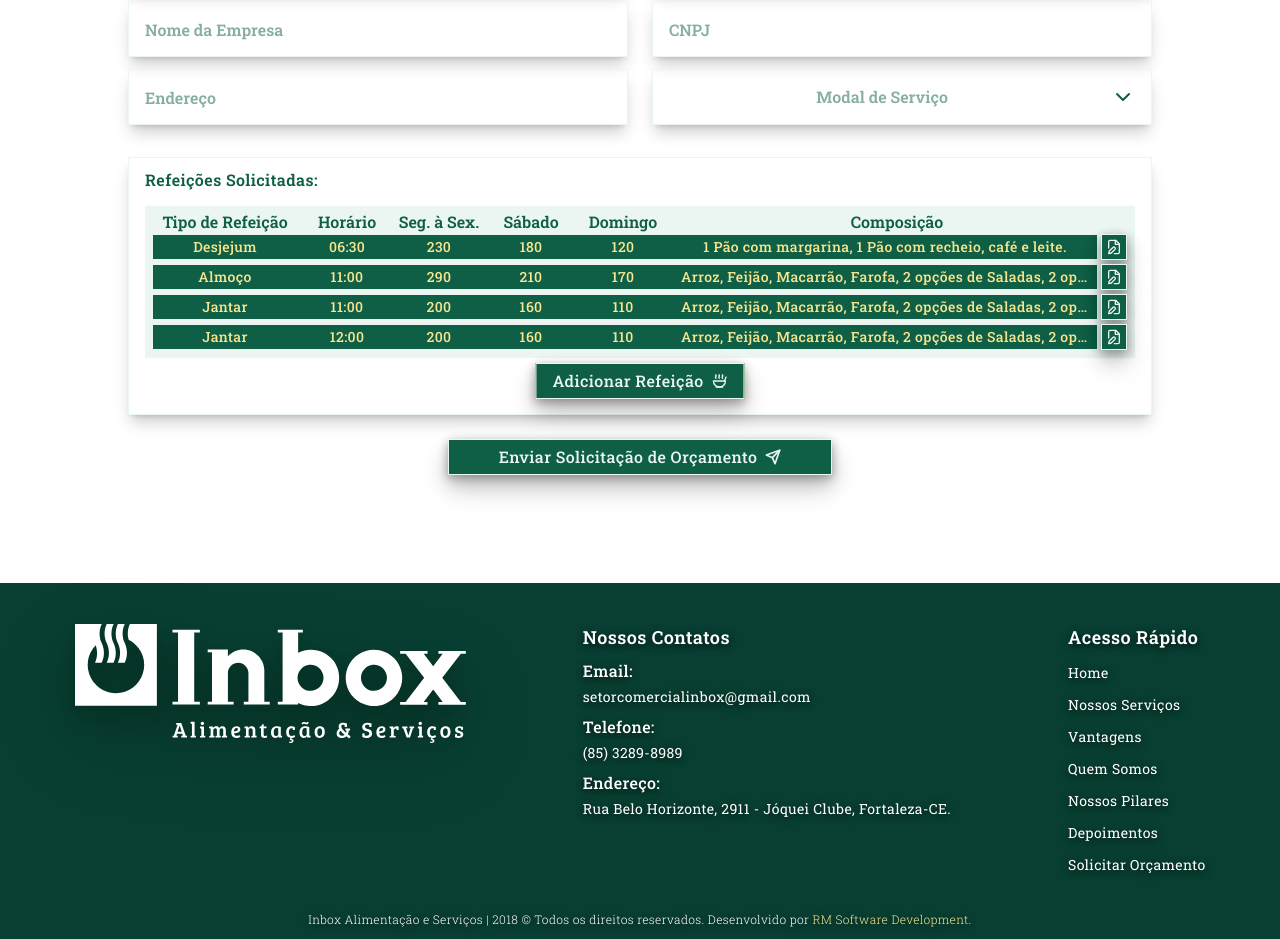
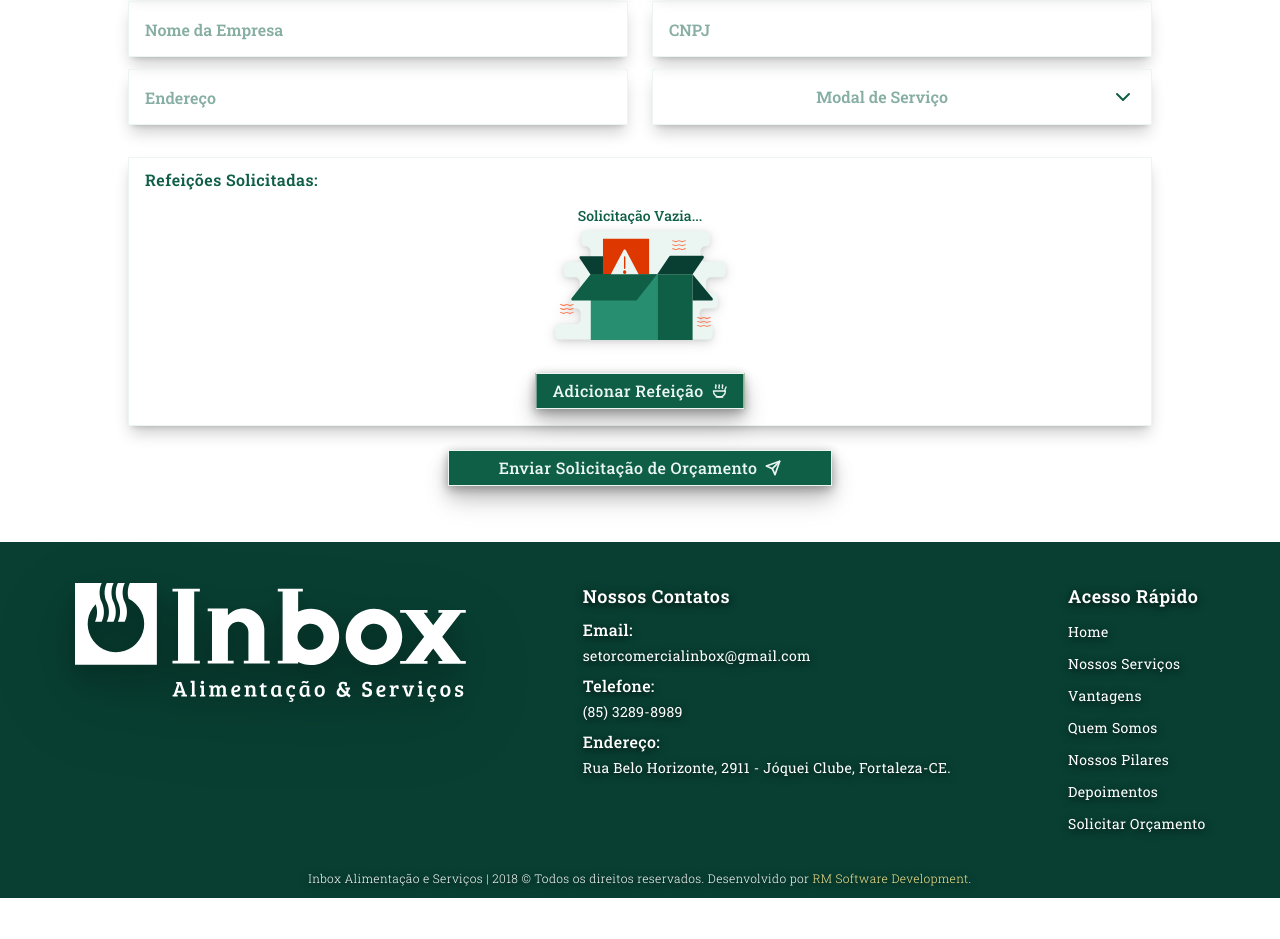
Before and after one commit to RafaelMariscal/inbox-website, a Next.js app: page / in a window 1280 px wide. Shown: the part 4017-4956 px from the top of the page. After the commit the page ends 4915 px from the top, so only its background shows below. Built offline with nearby package versions, Linux system fonts and the light colour scheme.

Commit message:
Add: MealsRequested CRUD

```diff
--- a/src/components/GetQuoteForm/Input/InputSelect.tsx
+++ b/src/components/GetQuoteForm/Input/InputSelect.tsx
@@ -14,6 +14,7 @@ interface InputSelectProps<T extends FieldValues> {
   setValue: UseFormSetValue<T>
   placeholder: string
   errorMessage?: string | undefined
+  disabled?: boolean
   className?: string
 }
 
@@ -23,6 +24,7 @@ export default function InputSelect<T>({
   value,
   setValue,
   errorMessage,
+  disabled = false,
   placeholder,
   className,
 }: InputSelectProps<{ [key in keyof T]: T[key] }>) {
@@ -33,6 +35,7 @@ export default function InputSelect<T>({
       onOpenChange={setOpen}
       value={value}
       onValueChange={(value) => setValue(name, value as PathValue<T, Path<T>>)}
+      disabled={disabled}
     >
       <div className={twMerge('relative', className)}>
         <Select.Trigger
@@ -41,6 +44,7 @@ export default function InputSelect<T>({
             'flex items-center justify-between pr-4 font-semibold',
             'shadow-lg shadow-dark/20 outline-none',
             'hover:bg-eden-100/30 focus:bg-eden-100/30',
+            'data-[disabled]:bg-red-500',
             clsx(errorMessage && 'border-terracotta-500'),
             className,
           )}
--- a/src/components/GetQuoteForm/Input/InputText.tsx
+++ b/src/components/GetQuoteForm/Input/InputText.tsx
@@ -18,7 +18,7 @@ export default function InputText<T>({
       {...rest}
       className={twMerge(
         'absolute inset-0 z-10 bg-transparent px-4 pt-2 outline-none',
-        'truncate font-semibold',
+        'truncate font-semibold disabled:bg-red-500',
         '[&_~*]:valid:top-[.125rem] [&_~*]:focus:top-[.125rem]',
         '[&_~*]:valid:text-[.625rem] [&_~*]:focus:text-[.625rem]',
         '[&_~*]:valid:opacity-100 [&_~*]:focus:opacity-100',
--- a/src/components/GetQuoteForm/Input/InputTextarea.tsx
+++ b/src/components/GetQuoteForm/Input/InputTextarea.tsx
@@ -19,6 +19,7 @@ export default function InputTextarea<T>({
       className={twMerge(
         'absolute inset-0 z-10 mt-5 bg-transparent px-4 outline-none',
         'resize-none text-ellipsis whitespace-normal font-semibold',
+        'disabled:bg-red-500',
         '[&_~*]:valid:top-[.125rem] [&_~*]:focus:top-[.125rem]',
         '[&_~*]:valid:text-[.625rem] [&_~*]:focus:text-[.625rem]',
         '[&_~*]:valid:opacity-100 [&_~*]:focus:opacity-100',
--- a/src/components/GetQuoteForm/MealRequestDialog/index.tsx
+++ b/src/components/GetQuoteForm/MealRequestDialog/index.tsx
@@ -1,13 +1,5 @@
-import { MealsProps } from '@/@types/MealTypes'
 import * as Dialog from '@radix-ui/react-dialog'
-import {
-  Delete,
-  ListMinus,
-  ListPlus,
-  ListX,
-  RemoveFormattingIcon,
-  X,
-} from 'lucide-react'
+import { ClipboardCheck, Delete, ListPlus, Loader2, X } from 'lucide-react'
 import { ComponentProps, useState } from 'react'
 import { twMerge } from 'tailwind-merge'
 import Input from '../Input'
@@ -17,6 +9,9 @@ import { MealRequestFormData } from '@/contexts/MealRequestFormContext/porvider'
 import MEAL_TYPE_OPTIONS from '@/mocks/mealTypeMocks'
 import MEAL_TIME_OPTIONS from '@/mocks/mealTimeOptionMock'
 import clsx from 'clsx'
+import { useQuoteFormContext } from '@/contexts/QuoteFormContext/hook'
+import { MealRequestedType } from '@/contexts/QuoteFormContext/porvider'
+import { UUID } from 'crypto'
 
 interface CustomClassNameProps {
   before?: string
@@ -25,7 +20,7 @@ interface CustomClassNameProps {
 
 type MealRequestDialogProps = ComponentProps<'div'> & {
   customClassName?: CustomClassNameProps
-  meal: MealsProps | null
+  meal: MealRequestedType | null
 }
 
 export default function MealRequestDialog({
@@ -35,19 +30,21 @@ export default function MealRequestDialog({
   customClassName,
 }: MealRequestDialogProps) {
   const [isOpen, setIsOpen] = useState(false)
-
+  const [isLoading, setIsLoading] = useState(false)
+  const quoteCtxReturn = useQuoteFormContext()
   const ctxReturn = useMealRequestFormContext()
-  if (ctxReturn === null) return <></>
+  if (quoteCtxReturn === null || ctxReturn === null) return <></>
+  const { useQuoteForm, setMealsRequested } = quoteCtxReturn
   const { MealRequestForm } = ctxReturn
+  const { setValue: quoteFormSetValue } = useQuoteForm
   const {
     handleSubmit,
     register,
     watch,
     setValue,
     reset,
-    formState: { errors },
+    formState: { isSubmitSuccessful, errors },
   } = MealRequestForm
-
   const mealTypeValue = watch('mealType')
   const mealTimeValue = watch('mealTime')
   const mealDescriptionValue = watch('mealDescription')
@@ -55,24 +52,76 @@ export default function MealRequestDialog({
   const FieldTextMaxChars = 400
   const CharCouterValue = FieldTextMaxChars - mealDescriptionTotalChars
 
+  const addMealRequest = (data: MealRequestFormData) => {
+    setTimeout(() => {
+      const id = window.crypto.randomUUID() as UUID
+      const newMealRequest: MealRequestedType = { id, ...data }
+      setMealsRequested((prev) => {
+        quoteFormSetValue('mealsRequest', [...prev, newMealRequest])
+        return [...prev, newMealRequest]
+      })
+      setIsLoading(false)
+    }, 1000)
+  }
+  const editMealRequest = (
+    data: MealRequestFormData,
+    meal: MealRequestedType,
+  ) => {
+    setTimeout(() => {
+      setMealsRequested((prev) => {
+        const updatedRequests = prev.map((request) => {
+          if (request.id === meal.id)
+            return { id: request.id, ...data } as MealRequestedType
+          return request
+        })
+        quoteFormSetValue('mealsRequest', updatedRequests)
+        return updatedRequests
+      })
+      setIsLoading(false)
+    }, 1000)
+  }
+  const deleteMealRequest = (meal: MealRequestedType) => {
+    setTimeout(() => {
+      setMealsRequested((prev) => {
+        const updatedRequests = prev.filter((request) => request.id !== meal.id)
+        quoteFormSetValue('mealsRequest', updatedRequests)
+        return updatedRequests
+      })
+      setIsLoading(false)
+    }, 1000)
+  }
+
   const handleMealRequestDialogSubmit = (data: MealRequestFormData) => {
-    console.log('MealRequestDialogForm Submitted', { data })
+    console.log('MealRequestDialogForm submitted', { data })
+    setIsLoading(true)
+    if (meal) {
+      editMealRequest(data, meal)
+      handleCloseModal()
+    } else {
+      addMealRequest(data)
+      handleCloseModal()
+    }
   }
 
   const handleOpenChange = (open: boolean) => {
     setIsOpen(open)
     if (meal) {
-      setValue('mealType', meal.type)
-      setValue('mealTime', meal.timeToServe)
-      setValue('weekDaysQuantities', meal.quantities.weekdays)
-      setValue('saturdayQuantities', meal.quantities.onSaturdays)
-      setValue('sundaysQuantities', meal.quantities.onSundays)
+      setValue('mealType', meal.mealType)
+      setValue('mealTime', meal.mealTime)
+      setValue('weekDaysQuantities', meal.weekDaysQuantities)
+      setValue('saturdayQuantities', meal.saturdayQuantities)
+      setValue('sundaysQuantities', meal.sundaysQuantities)
       setValue('mealDescription', meal.mealDescription)
     } else {
       reset()
     }
   }
-
+  const handleCloseModal = () => {
+    setTimeout(() => {
+      setIsOpen(false)
+      reset()
+    }, 300)
+  }
   return (
     <Dialog.Root open={isOpen} onOpenChange={handleOpenChange}>
       <Dialog.Trigger
@@ -124,7 +173,7 @@ export default function MealRequestDialog({
             <header className="mb-1 flex items-center justify-between">
               <Dialog.Title className="font-semibold leading-tight tracking-wide">
                 {meal
-                  ? `Editar Refeição: ${meal.type}`
+                  ? `Editar Refeição: ${meal.mealType}`
                   : 'Adicionar nova Refeição'}
               </Dialog.Title>
               <Dialog.Close
@@ -143,10 +192,12 @@ export default function MealRequestDialog({
             </Dialog.Description>
 
             <form
+              id="mealRequestForm"
               className="mt-3"
               onSubmit={handleSubmit(handleMealRequestDialogSubmit)}
               noValidate
             >
+              <fieldset disabled={isSubmitSuccessful}>
                 <div className="mb-2 grid grid-cols-3 grid-rows-2 gap-2">
                   <Input.Select<MealRequestFormData>
                     name="mealType"
@@ -156,6 +207,7 @@ export default function MealRequestDialog({
                     errorMessage={errors?.mealType?.message}
                     options={MEAL_TYPE_OPTIONS}
                     className="col-span-2"
+                    disabled={isSubmitSuccessful}
                   />
                   <Input.Select
                     name="mealTime"
@@ -165,6 +217,7 @@ export default function MealRequestDialog({
                     errorMessage={errors?.mealTime?.message}
                     options={MEAL_TIME_OPTIONS}
                     className=""
+                    disabled={isSubmitSuccessful}
                   />
                   <Input.Root errorMessage={errors?.weekDaysQuantities}>
                     <Input.Input<MealRequestFormData>
@@ -247,16 +300,43 @@ export default function MealRequestDialog({
                       type="button"
                       variant="danger"
                       className="mt-4 w-max whitespace-nowrap"
+                      onClick={() => deleteMealRequest(meal)}
                     >
                       Excluir Refeição
                       <Delete size={18} strokeWidth={2} fillOpacity={0} />
                     </Button>
                   ) : null}
-                <Button type="submit" variant="stroke" className="mt-4 w-full">
+                  <Button
+                    type="submit"
+                    form="mealRequestForm"
+                    variant="stroke"
+                    className="mt-4 w-full"
+                  >
+                    {isLoading && (
+                      <Loader2
+                        size={18}
+                        strokeWidth={2}
+                        fillOpacity={0}
+                        className="animate-[spin_1000ms_infinite_linear]"
+                      />
+                    )}
+                    {!isLoading && isSubmitSuccessful && (
+                      <ClipboardCheck
+                        size={18}
+                        strokeWidth={2}
+                        fillOpacity={0}
+                        className="anim animate-[show_500ms]"
+                      />
+                    )}
+                    {!isLoading && !isSubmitSuccessful && (
+                      <>
                         {meal ? ' Confirmar Edição' : 'Adicionar à Solicitação'}
                         <ListPlus size={18} strokeWidth={2} fillOpacity={0} />
+                      </>
+                    )}
                   </Button>
                 </div>
+              </fieldset>
             </form>
           </Dialog.Content>
         </Dialog.Overlay>
--- a/src/components/GetQuoteForm/MealsRequest/MealsRequestRoot.tsx
+++ b/src/components/GetQuoteForm/MealsRequest/MealsRequestRoot.tsx
@@ -11,7 +11,7 @@ export default function MealsRequestRoot({
     <div
       {...props}
       className={twMerge(
-        'mt-8 w-full border border-eden-100 px-4 pb-14 pt-3 shadow-lg shadow-dark/20',
+        'mt-8 w-full border border-eden-100 px-4 pb-4 pt-3 shadow-lg shadow-dark/20',
         className,
       )}
     />
--- a/src/components/GetQuoteForm/MealsRequest/MealsRequestTableRowEditButton.tsx
+++ b/src/components/GetQuoteForm/MealsRequest/MealsRequestTableRowEditButton.tsx
@@ -1,9 +1,9 @@
 import { FileEdit } from 'lucide-react'
 import MealRequestDialog from '../MealRequestDialog'
-import { MealsProps } from '@/@types/MealTypes'
+import { MealRequestedType } from '@/contexts/QuoteFormContext/porvider'
 
 type MealsRequestTableRowEditButtonProps = {
-  meal: MealsProps
+  meal: MealRequestedType
 }
 
 export default function MealsRequestTableRowEditButton({
--- a/src/components/GetQuoteForm/index.tsx
+++ b/src/components/GetQuoteForm/index.tsx
@@ -5,7 +5,6 @@ import WhatsappLogo from '@/assets/icons/WhatsappLogo'
 import SectionTitle from '../SectionTitle'
 import SERVICES from '@/mocks/servicesMock'
 import MealRequest from './MealsRequest'
-import MEALS from '@/mocks/mealsMock'
 import CustomLink from '../CustomLink'
 import Button from '../Button'
 import MealRequestDialog from './MealRequestDialog'
@@ -16,7 +15,7 @@ import { useQuoteFormContext } from '@/contexts/QuoteFormContext/hook'
 export default function GetQuoteForm() {
   const ctxReturn = useQuoteFormContext()
   if (ctxReturn === null) return <></>
-  const { useQuoteForm } = ctxReturn
+  const { useQuoteForm, mealsRequested } = ctxReturn
   const {
     handleSubmit,
     register,
@@ -27,7 +26,7 @@ export default function GetQuoteForm() {
   const serviceModelValue = watch('serviceModel')
 
   const quoteFormSubmit = (data: QuoteFormData) => {
-    console.log(data)
+    console.log('QuoteForm submitted.', { data })
   }
   return (
     <section id="quoteForm" className="mx-auto mb-14 max-w-screen-lg pt-12">
@@ -44,7 +43,7 @@ export default function GetQuoteForm() {
         </CustomLink>
       </div>
 
-      <form onSubmit={handleSubmit(quoteFormSubmit)} noValidate>
+      <form id="mainForm" onSubmit={handleSubmit(quoteFormSubmit)} noValidate>
         <div className="grid grid-cols-2 gap-3 gap-x-6">
           <Input.Root errorMessage={errors.name}>
             <Input.Input<QuoteFormData> inputName="name" register={register} />
@@ -124,10 +123,11 @@ export default function GetQuoteForm() {
             options={SERVICES}
           />
         </div>
+      </form>
 
       <MealRequest.Root className="mb-6">
         <MealRequest.Title>Refeições Solicitadas:</MealRequest.Title>
-          {MEALS.length === 0 ? (
+        {mealsRequested.length === 0 ? (
           <MealRequest.EmptyState />
         ) : (
           <MealRequest.Table>
@@ -151,23 +151,23 @@ export default function GetQuoteForm() {
                 Composição
               </MealRequest.HeaderCell>
             </MealRequest.TableHeader>
-              {MEALS.map((meal) => (
+            {mealsRequested.map((meal) => (
               <MealRequest.TableRow key={meal.id}>
                 <MealRequest.RowContent>
                   <MealRequest.RowContentCell className="w-36">
-                      {meal.type}
+                    {meal.mealType}
                   </MealRequest.RowContentCell>
                   <MealRequest.RowContentCell className="w-[5.25rem]">
-                      {meal.timeToServe}
+                    {meal.mealTime}
                   </MealRequest.RowContentCell>
                   <MealRequest.RowContentCell className="w-[5.25rem]">
-                      {meal.quantities.weekdays}
+                    {meal.weekDaysQuantities}
                   </MealRequest.RowContentCell>
                   <MealRequest.RowContentCell className="w-[5.25rem]">
-                      {meal.quantities.onSaturdays}
+                    {meal.saturdayQuantities}
                   </MealRequest.RowContentCell>
                   <MealRequest.RowContentCell className="w-[5.25rem]">
-                      {meal.quantities.onSundays}
+                    {meal.sundaysQuantities}
                   </MealRequest.RowContentCell>
                   <MealRequest.RowContentCell className="flex-1 truncate px-2">
                     {meal.mealDescription}
@@ -178,17 +178,29 @@ export default function GetQuoteForm() {
             ))}
           </MealRequest.Table>
         )}
+        <MealRequestDialog
+          meal={null}
+          customClassName={{
+            before: 'left-1/2 mt-4 -translate-x-1/2',
+            className: 'h-9 px-4',
+          }}
+        >
+          Adicionar Refeição
+          <Soup size={16} strokeWidth={2} fillOpacity={0} />
+        </MealRequestDialog>
       </MealRequest.Root>
+
       <Button
         type="submit"
+        form="mainForm"
         variant="stroke"
         className=" left-1/2 w-full max-w-sm -translate-x-1/2"
       >
         Enviar Solicitação de Orçamento
         <Send size={16} strokeWidth={2.5} fillOpacity={0} />
       </Button>
-      </form>
-      <MealRequestDialog
+
+      {/* <MealRequestDialog
         meal={null}
         customClassName={{
           before: '-top-32 left-1/2 mt-4 -translate-x-1/2',
@@ -197,7 +209,7 @@ export default function GetQuoteForm() {
       >
         Adicionar Refeição
         <Soup size={16} strokeWidth={2} fillOpacity={0} />
-      </MealRequestDialog>
+      </MealRequestDialog> */}
     </section>
   )
 }
--- a/src/contexts/QuoteFormContext/index.tsx
+++ b/src/contexts/QuoteFormContext/index.tsx
@@ -1,11 +1,13 @@
 'use client'
 
-import { createContext } from 'react'
+import { Dispatch, SetStateAction, createContext } from 'react'
 import { UseFormReturn } from 'react-hook-form'
-import { QuoteFormData } from './porvider'
+import { MealRequestedType, QuoteFormData } from './porvider'
 
 interface QuoteFormContextProps {
   useQuoteForm: UseFormReturn<QuoteFormData>
+  mealsRequested: MealRequestedType[]
+  setMealsRequested: Dispatch<SetStateAction<MealRequestedType[]>>
 }
 
 export const QuoteFormContext = createContext<QuoteFormContextProps | null>(
--- a/src/contexts/QuoteFormContext/porvider.tsx
+++ b/src/contexts/QuoteFormContext/porvider.tsx
@@ -1,10 +1,15 @@
 'use client'
 
-import { ReactNode } from 'react'
+import { ReactNode, useState } from 'react'
 import { QuoteFormContext } from '.'
-import { z } from 'zod'
+import { array, z } from 'zod'
 import { zodResolver } from '@hookform/resolvers/zod'
 import { useForm } from 'react-hook-form'
+import {
+  MealRequestFormData,
+  mealRequestFormSchema,
+} from '../MealRequestFormContext/porvider'
+import { UUID } from 'crypto'
 
 export const quoteFormSchema = z.object({
   name: z
@@ -20,7 +25,9 @@ export const quoteFormSchema = z.object({
   email: z
     .string({ required_error: 'Campo obrigatório.' })
     .nonempty({ message: 'Campo obrigatório.' })
-    .email({ message: 'Email inválido' }),
+    .email({ message: 'Email inválido' })
+    .min(3, { message: 'Mínimo de 3 caracteres.' })
+    .max(200, { message: 'Máximo de 200 caracteres.' }),
   phone: z
     .string({ required_error: 'Campo obrigatório.' })
     .nonempty({ message: 'Campo obrigatório.' }),
@@ -34,12 +41,25 @@ export const quoteFormSchema = z.object({
     .nonempty({ message: 'Campo obrigatório.' }),
   address: z
     .string({ required_error: 'Campo obrigatório.' })
-    .nonempty({ message: 'Campo obrigatório.' }),
+    .nonempty({ message: 'Campo obrigatório.' })
+    .min(3, { message: 'Mínimo de 3 caracteres.' })
+    .max(200, { message: 'Máximo de 200 caracteres.' }),
   serviceModel: z
     .string({ required_error: 'Campo obrigatório.' })
-    .nonempty({ message: 'Campo obrigatório.' }),
+    .nonempty({ message: 'Campo obrigatório.' })
+    .min(3, { message: 'Mínimo de 3 caracteres.' })
+    .max(200, { message: 'Máximo de 200 caracteres.' }),
+  mealsRequest: array(mealRequestFormSchema, {
+    invalid_type_error: 'invalid mealRequest type',
+    required_error: 'Refeições precisam ser adicionadas a requisição.',
+  })
+    .min(1, { message: 'Refeições precisam ser adicionadas a requisição.' })
+    .max(12, { message: 'Refeições precisam ser adicionadas a requisição.' }),
 })
 export type QuoteFormData = z.infer<typeof quoteFormSchema>
+export type MealRequestedType = MealRequestFormData & {
+  id: UUID
+}
 
 interface GlobalQuoteFormProviderProps {
   children: ReactNode
@@ -51,8 +71,11 @@ export const GlobalQuoteFormProvider = ({
   const useFormObject = useForm<QuoteFormData>({
     resolver: zodResolver(quoteFormSchema),
   })
+  const [mealsRequested, setMealsRequested] = useState<MealRequestedType[]>([])
   return (
-    <QuoteFormContext.Provider value={{ useQuoteForm: useFormObject }}>
+    <QuoteFormContext.Provider
+      value={{ useQuoteForm: useFormObject, mealsRequested, setMealsRequested }}
+    >
       {children}
     </QuoteFormContext.Provider>
   )
--- a/src/mocks/mealsMock.ts
+++ b/src/mocks/mealsMock.ts
@@ -1,9 +1,9 @@
-import { MealsProps, MealsTypes } from '@/@types/MealTypes'
+import { MealsProps, MealTypeEnum } from '@/@types/MealTypes'
 
 const MEALS: MealsProps[] = [
   {
-    id: `${MealsTypes.breakfast}1`,
-    type: MealsTypes.breakfast,
+    id: `${MealTypeEnum.breakfast}1`,
+    type: MealTypeEnum.breakfast,
     timeToServe: '06:30',
     quantities: {
       weekdays: 230,
@@ -13,8 +13,8 @@ const MEALS: MealsProps[] = [
     mealDescription: '1 Pão com margarina, 1 Pão com recheio, café e leite.',
   },
   {
-    id: `${MealsTypes.lunch}1`,
-    type: MealsTypes.lunch,
+    id: `${MealTypeEnum.lunch}1`,
+    type: MealTypeEnum.lunch,
     timeToServe: '11:00',
     quantities: {
       weekdays: 290,
@@ -25,8 +25,8 @@ const MEALS: MealsProps[] = [
       'Arroz, Feijão, Macarrão, Farofa, 2 opções de Saladas, 2 opões de proteínas e doce ou fruta.',
   },
   {
-    id: `${MealsTypes.dinner}1`,
-    type: MealsTypes.dinner,
+    id: `${MealTypeEnum.dinner}1`,
+    type: MealTypeEnum.dinner,
     timeToServe: '11:00',
     quantities: {
       weekdays: 200,
@@ -37,8 +37,8 @@ const MEALS: MealsProps[] = [
       'Arroz, Feijão, Macarrão, Farofa, 2 opções de Saladas, 2 opões de proteínas e doce ou fruta.',
   },
   {
-    id: `${MealsTypes.dinner}2`,
-    type: MealsTypes.dinner,
+    id: `${MealTypeEnum.dinner}2`,
+    type: MealTypeEnum.dinner,
     timeToServe: '12:00',
     quantities: {
       weekdays: 200,
```
Also changed, not shown: src/@types/MealTypes.ts (+16 -4 lines), src/contexts/MealRequestFormContext/porvider.tsx (+16 -5 lines). Lines whose indentation alone changed are shown as unchanged.
